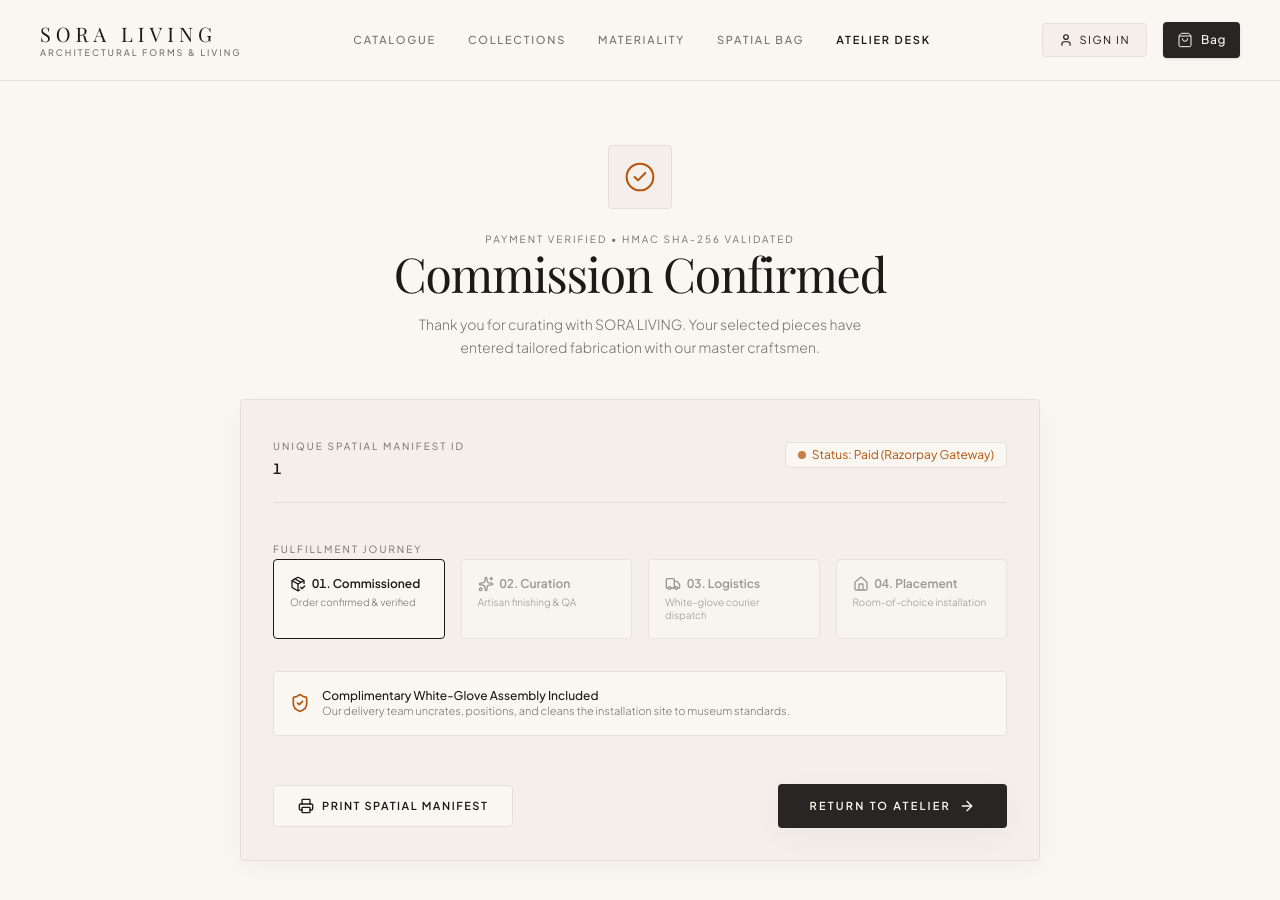
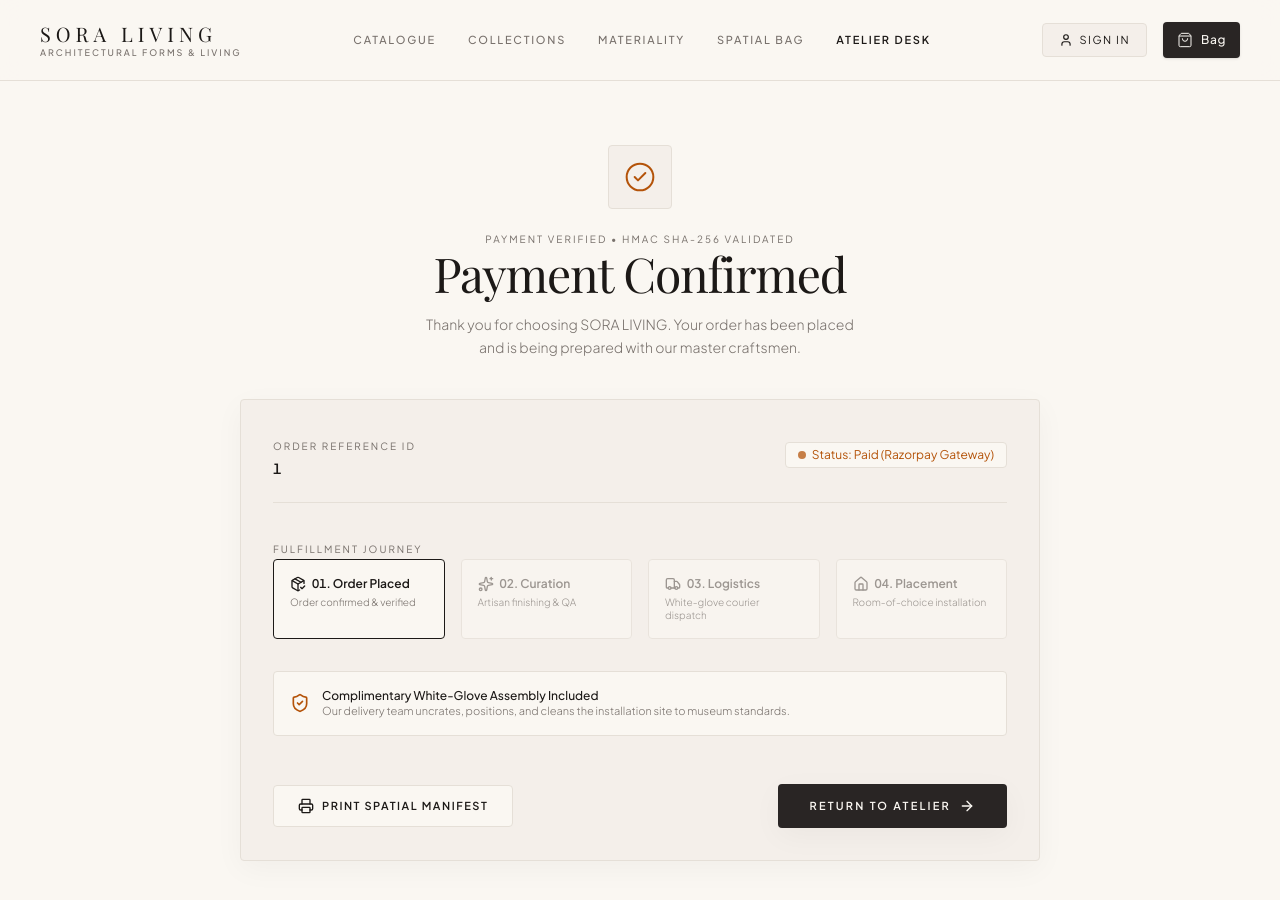
Before and after one commit to addy00111/furniture-, a Next.js app: page /orders/1/confirmation in a window 1280 px wide. Shown: the top 900 px of the page. Built offline with nearby package versions, Linux system fonts and the light colour scheme; no server answers.

Commit message:
chore: update checkout and confirmation terminology

```diff
--- a/src/app/checkout/page.tsx
+++ b/src/app/checkout/page.tsx
@@ -757,7 +757,7 @@ export default function CheckoutPage() {
                         {isPaying ? (
                           <>
                             <Loader2 className="w-4 h-4 animate-spin" />
-                            <span>Processing Commission...</span>
+                            <span>Processing Payment...</span>
                           </>
                         ) : (
                           <>
--- a/src/app/orders/[id]/confirmation/page.tsx
+++ b/src/app/orders/[id]/confirmation/page.tsx
@@ -31,12 +31,12 @@ export default function OrderConfirmationPage() {
               Payment Verified • HMAC SHA-256 Validated
             </span>
             <h1 className="font-serif text-3xl md:text-5xl font-normal tracking-tight text-[#1C1917]">
-              Commission Confirmed
+              Payment Confirmed
             </h1>
           </div>
 
           <p className="text-sm text-[#78716C] max-w-md mx-auto font-light leading-relaxed">
-            Thank you for curating with SORA LIVING. Your selected pieces have entered tailored fabrication with our master craftsmen.
+            Thank you for choosing SORA LIVING. Your order has been placed and is being prepared with our master craftsmen.
           </p>
         </motion.div>
 
@@ -51,7 +51,7 @@ export default function OrderConfirmationPage() {
           <div className="flex flex-col sm:flex-row justify-between items-start sm:items-center pb-6 border-b border-[#E5DFD7] gap-4">
             <div>
               <span className="text-[10px] font-sans uppercase tracking-[0.2em] text-[#78716C]">
-                Unique Spatial Manifest ID
+                Order Reference ID
               </span>
               <p className="font-sans text-sm font-semibold text-[#1C1917] mt-0.5">{orderId}</p>
             </div>
@@ -73,7 +73,7 @@ export default function OrderConfirmationPage() {
               <div className="p-4 rounded-sm bg-[#FAF7F2] border border-[#1C1917] space-y-1">
                 <div className="flex items-center space-x-1.5 text-[#1C1917] font-semibold">
                   <PackageCheck className="w-4 h-4" />
-                  <span>01. Commissioned</span>
+                  <span>01. Order Placed</span>
                 </div>
                 <p className="text-[10px] text-[#78716C] font-light">Order confirmed & verified</p>
               </div>
--- a/src/app/orders/[id]/page.tsx
+++ b/src/app/orders/[id]/page.tsx
@@ -37,7 +37,7 @@ export default function OrderTrackingPage() {
 
   // Tracking Stages: 1. Confirmed -> 2. Processing -> 3. Shipped -> 4. Out for Delivery -> 5. Delivered
   const trackingStages = [
-    { key: 'order_confirmed', label: 'Confirmed', subtext: 'Payment verified & order commissioned', icon: PackageCheck },
+    { key: 'order_confirmed', label: 'Confirmed', subtext: 'Payment verified & order confirmed', icon: PackageCheck },
     { key: 'processing', label: 'Processing', subtext: 'Artisan crafting & timber finishing', icon: Sparkles },
     { key: 'shipped', label: 'Shipped', subtext: 'Departed central atelier logistics hub', icon: Truck },
     { key: 'out_for_delivery', label: 'Out for Delivery', subtext: 'Dedicated courier van on local route', icon: Truck },
@@ -167,11 +167,11 @@ export default function OrderTrackingPage() {
                 <ArrowLeft className="w-4 h-4" />
               </Link>
               <span className="text-[10px] font-sans uppercase tracking-[0.2em] text-[#78716C]">
-                Spatial Manifest Tracking
+                Order Tracking
               </span>
             </div>
             <h1 className="font-serif text-2xl md:text-4xl font-normal tracking-tight text-[#1C1917]">
-              Commission #{order?.id?.slice(0, 8)}
+              Order #{order?.id?.slice(0, 8)}
             </h1>
           </div>
 
```
